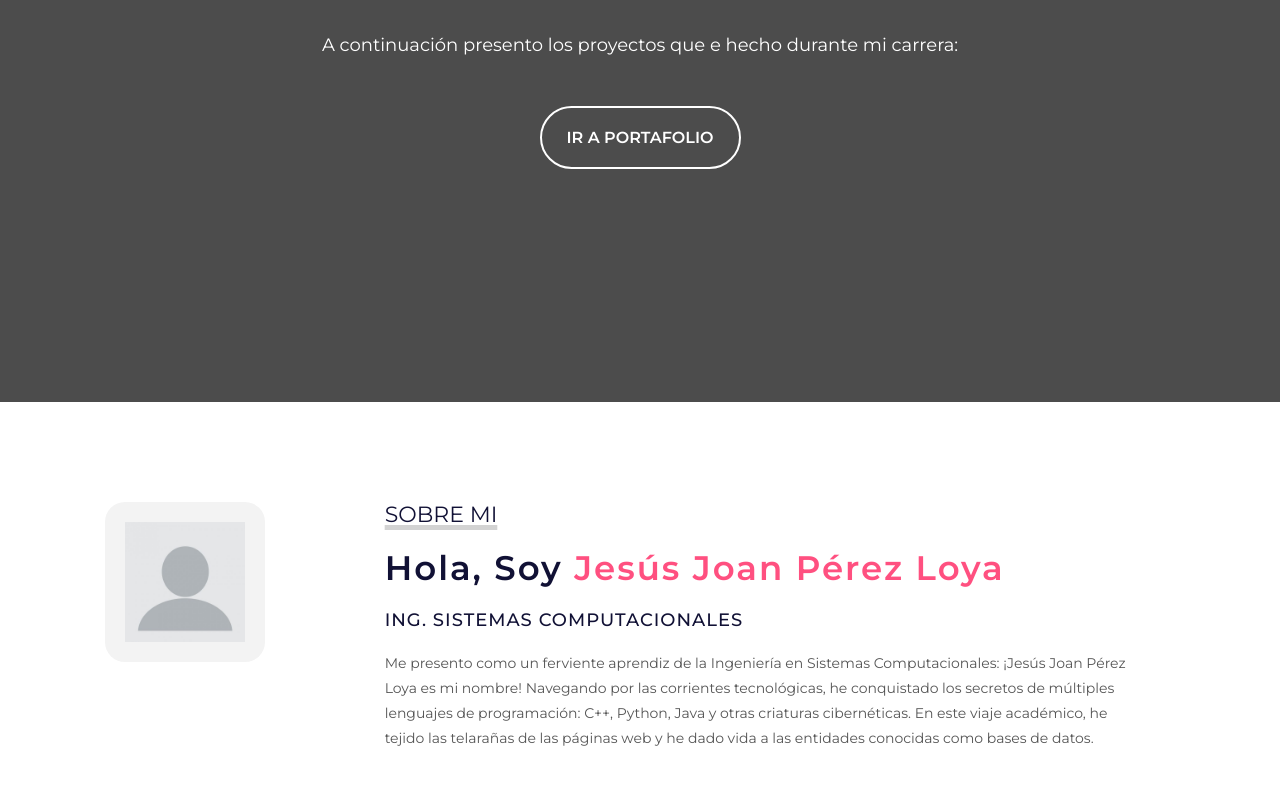
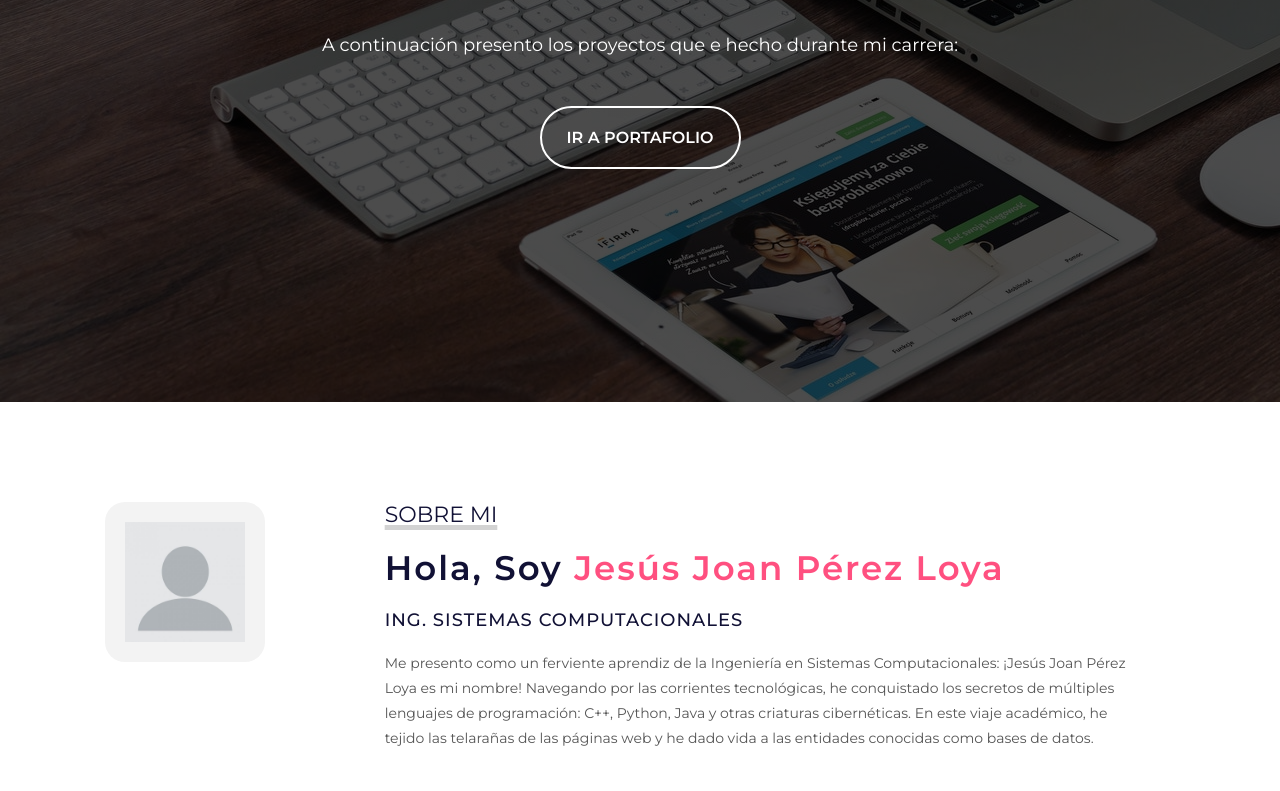
Before and after one commit to Kayzar-Code/portaforliopro.github.io, a plain HTML site: page index.html in a window 1280 px wide. Shown: the part 398-1189 px from the top of the page. Drawn offline with Linux system fonts and the light colour scheme.

Commit message:
Update styles.css

```diff
--- a/styles.css
+++ b/styles.css
@@ -14,7 +14,7 @@
         /* *********************/
 
         #inicio {
-            background: linear-gradient( rgba(0, 0, 0, .7), rgba(0, 0, 0, .7)), url("img/fondo-inicio.jpg");
+            background: linear-gradient( rgba(0, 0, 0, .7), rgba(0, 0, 0, .7)), url("fondo-inicio.jpg");
             background-size: cover;
             background-position: center center;
             height: 100vh;
```
